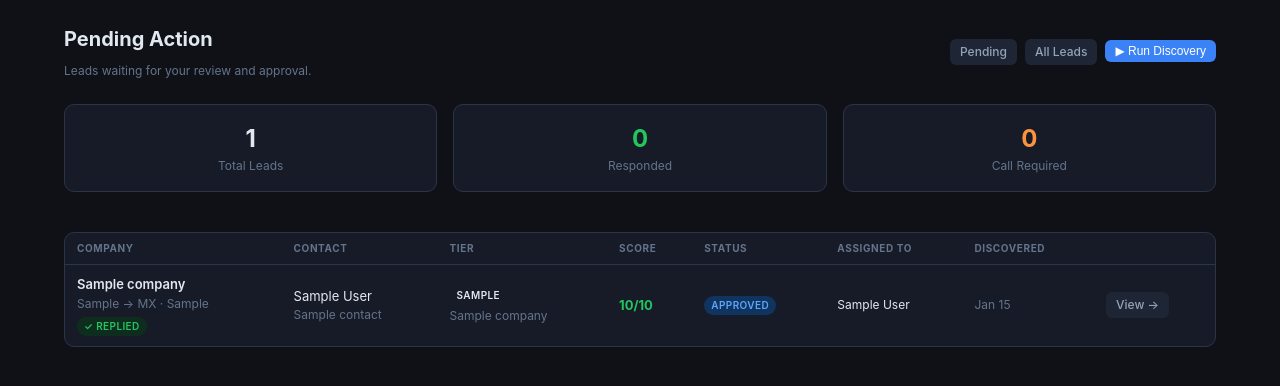
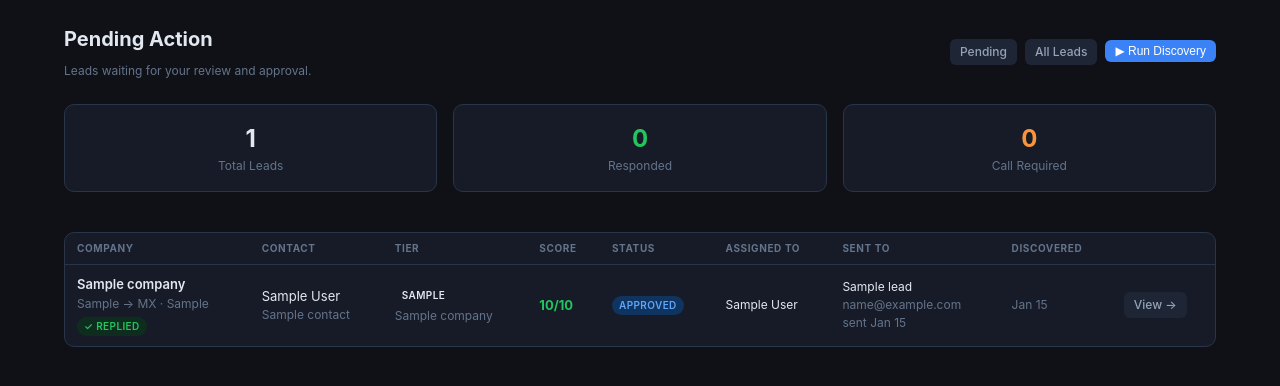
Before and after one commit to wbbrill-spec/thelsa-lead-gen, a Flask app: page / in a window 1280 px wide. Shown: the part 52-438 px from the top of the page. Run offline with Flask 3, Linux system fonts and the light colour scheme; the visitor is signed in with stand-in values (Sample User, id 1); tables that the repository leaves empty hold one stand-in row (values such as "Sample post").

Commit message:
Add 'Sent To' column to dashboard table

```diff
--- a/templates/dashboard.html
+++ b/templates/dashboard.html
@@ -116,6 +116,7 @@
         <th>Score</th>
         <th>Status</th>
         <th>Assigned To</th>
+                <th>Sent To</th>
         <th>Discovered</th>
         <th></th>
       </tr>
@@ -158,6 +159,15 @@
           <span class="badge badge-{{ lead.status|lower }}">{{ lead.status.replace('_', ' ') }}</span>
         </td>
         <td class="text-small">{{ lead.assigned_to.full_name }}</td>
+                <td class="text-small">
+                  {% if lead.sent_to_email %}
+                    <div>{{ lead.sent_to_name or lead.sent_to_email }}</div>
+                    <div class="text-muted text-small">{{ lead.sent_to_email }}</div>
+                    {% if lead.initial_sent_at %}<div class="text-muted text-small">sent {{ lead.initial_sent_at.strftime('%b %d') }}</div>{% endif %}
+                  {% else %}
+                    <span class="text-muted">—</span>
+                  {% endif %}
+                </td>
         <td class="text-muted text-small">
           {{ lead.created_at.strftime('%b %d') if lead.created_at else '—' }}
         </td>
```
